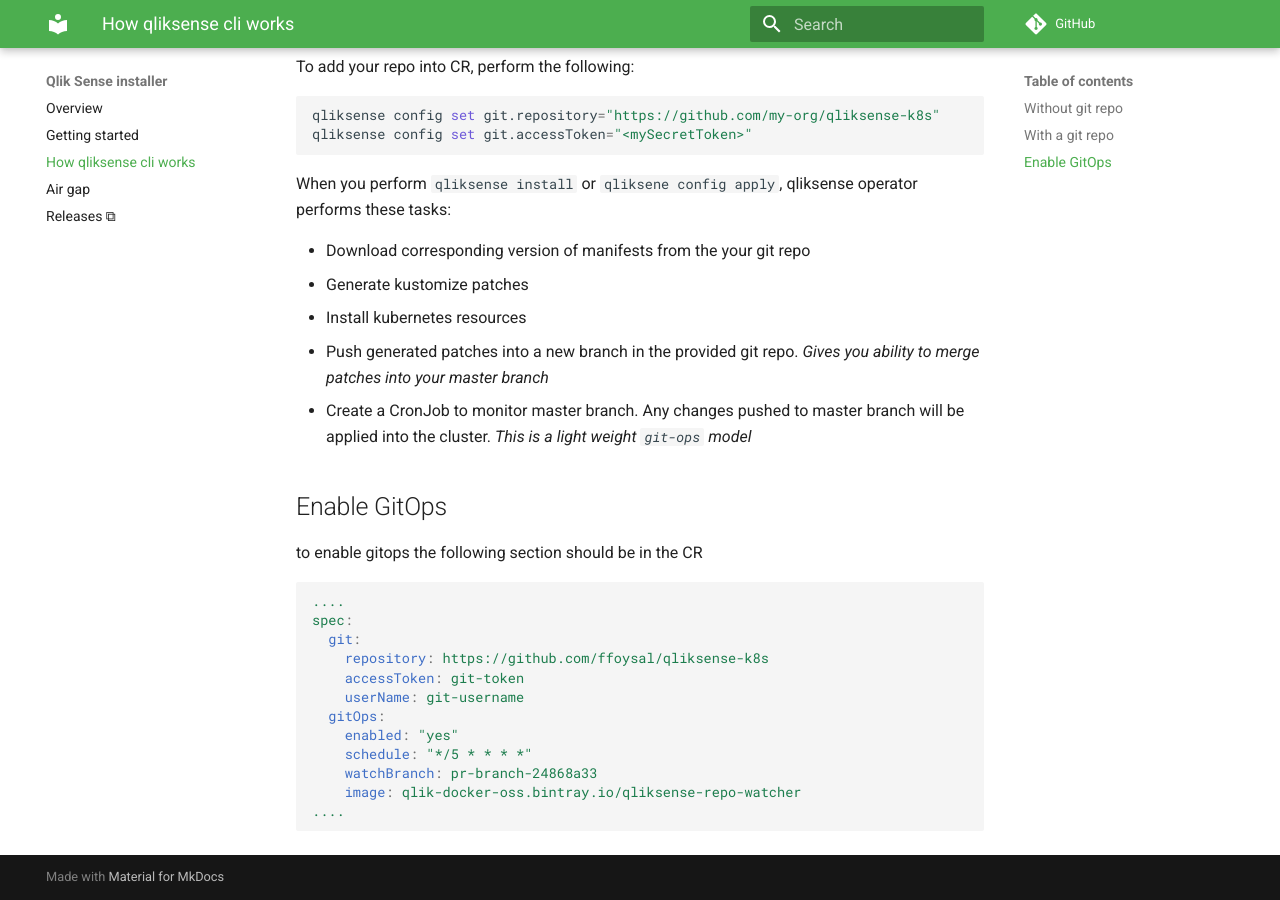
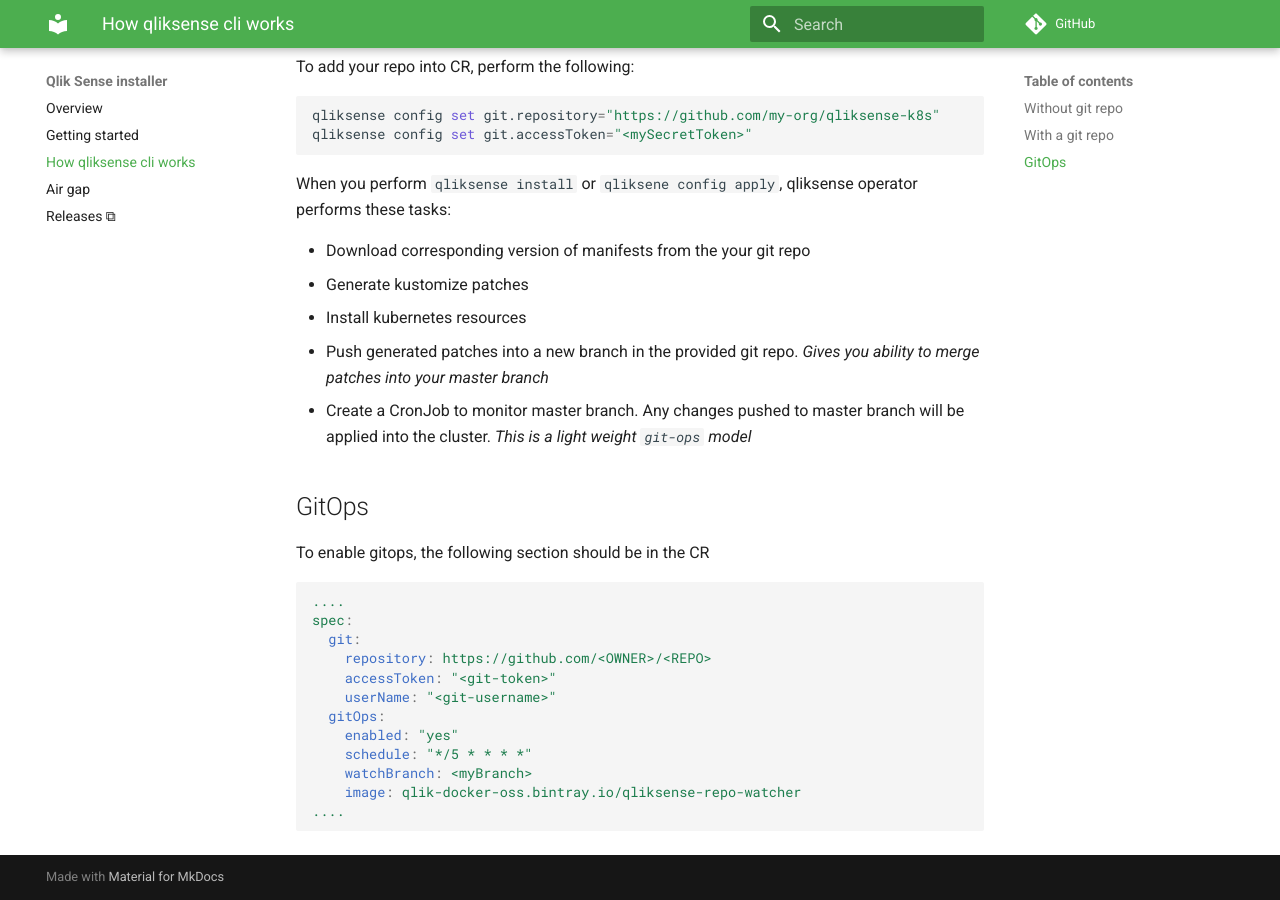
Before and after one commit to qlik-oss/sense-installer, an MkDocs documentation site: the page built from docs/concepts.md, in a window 1280 px wide and 900 px high, scrolled down 1572 px. Built offline with MkDocs 1.6.1 and Material for MkDocs 9.7.7, drawn with Linux system fonts in a browser that asks for light colours; comment, search, counter and statistics services are not loaded.

Commit message:
Generalizing gitops sample CR section

````diff
--- a/docs/concepts.md
+++ b/docs/concepts.md
@@ -76,21 +76,21 @@
 - Push generated patches into a new branch in the provided git repo. _Gives you ability to merge patches into your master branch_
 - Create a CronJob to monitor master branch. Any changes pushed to master branch will be applied into the cluster. _This is a light weight `git-ops` model_
 
-## Enable GitOps
+## GitOps
 
-to enable gitops the following section should be in the CR
+To enable gitops, the following section should be in the CR
 
 ```yaml
 ....
 spec:
   git:
-    repository: https://github.com/ffoysal/qliksense-k8s
-    accessToken: git-token
-    userName: git-username
+    repository: https://github.com/<OWNER>/<REPO>
+    accessToken: "<git-token>"
+    userName: "<git-username>"
   gitOps:
     enabled: "yes"
     schedule: "*/5 * * * *"
-    watchBranch: pr-branch-24868a33
+    watchBranch: <myBranch>
     image: qlik-docker-oss.bintray.io/qliksense-repo-watcher
 ....
 ```
````
